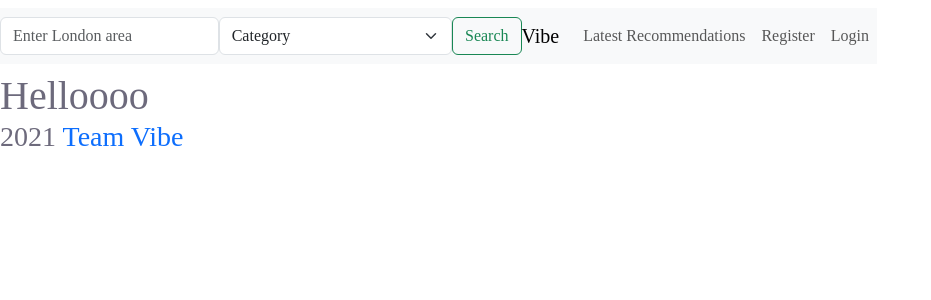
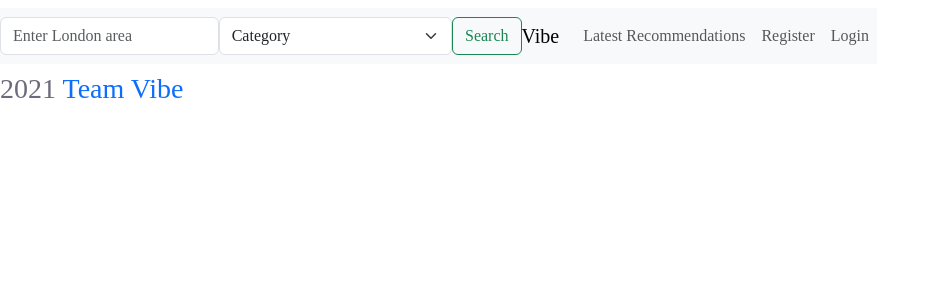
Before and after one commit to ThomasVirgo/Chat-App-Client, a React app: page /search-results in a window 1280 px wide. Shown: the top 300 px of the page, without its empty margins (0-931 px from the left). Built offline with nearby package versions, Linux system fonts and the light colour scheme.

Commit message:
clean up search results

```diff
--- a/src/pages/SearchResults/index.js
+++ b/src/pages/SearchResults/index.js
@@ -2,12 +2,11 @@ import React from 'react';
 import { RestaurantCard, EventCard } from '../../components';
 import { useSelector } from 'react-redux';
 
-function SearchResults() {
+const SearchResults = () => {
   const resultsArray = useSelector((state) => state.searchReducer.searchResultsArray);
   const resultsCards = resultsArray.map((result, idx) => result.category === 'restaurant' ? <div key={idx}><RestaurantCard result={result}/></div> : <div key={idx}><EventCard result={result}/></div>)
   return (
     <>
-      <h1>Helloooo</h1>
       {resultsCards}
     </>
   );
```
